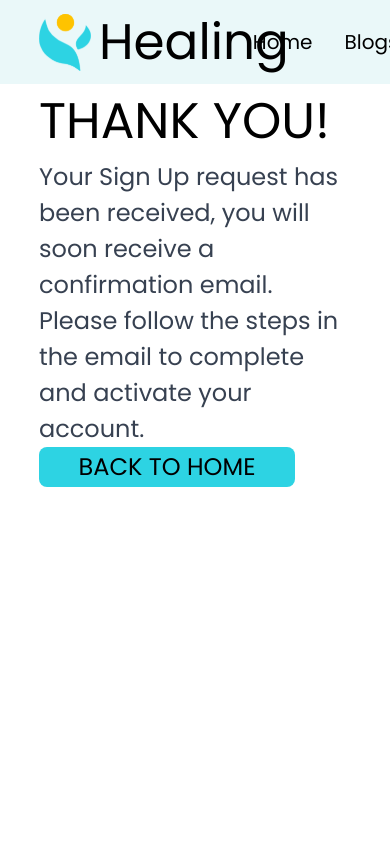
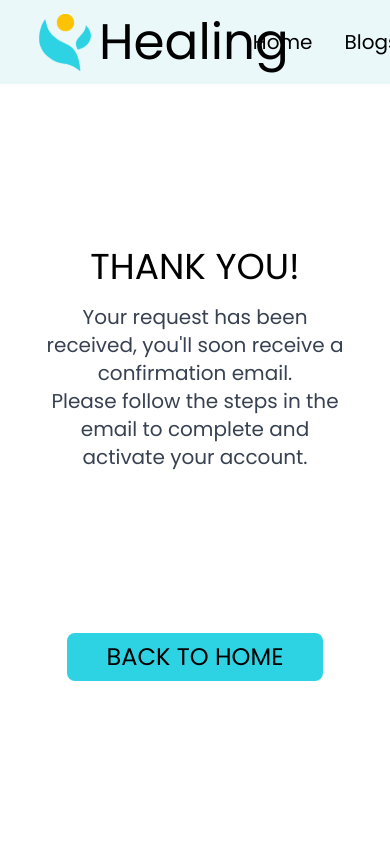
Before and after one commit to AllanSaleh/capstone-project-online-healing, a React (Create React App) app: page / in a window 390 px wide. Shown: the top 844 px of the page. Built offline with nearby package versions, Linux system fonts and the light colour scheme.

Commit message:
ThankYou is now responsive

```diff
--- a/src/App.js
+++ b/src/App.js
@@ -17,7 +17,7 @@ function App() {
     <div>
       <NavBar />
       <ThankYou
-        subtitle={`Your Sign Up request has been received, you will soon receive a confirmation email. \nPlease follow the steps in the email to complete and activate your account.`}
+        subtitle={`Your request has been received, you'll soon receive a confirmation email. \nPlease follow the steps in the email to complete and activate your account.`}
       />
       <Footer />
     </div>
--- a/src/Components/ThankYou/ThankYou.js
+++ b/src/Components/ThankYou/ThankYou.js
@@ -3,12 +3,14 @@ import React from 'react';
 export default function ThankYou({ subtitle }) {
   return (
     <div className="h-firstsection pt-navbar px-sides">
-      <div className="flex flex-col justify-evenly h-1/2">
-        <div className="text-title">THANK YOU!</div>
-        <div className="text-subtitle text-gray-700">
-          {subtitle.split('\n').map((str) => (
-            <p>{str}</p>
-          ))}
+      <div className="text-center lg:text-left flex flex-col justify-evenly items-center lg:items-start h-full lg:h-1/2">
+        <div>
+          <div className="text-4xl lg:text-title">THANK YOU!</div>
+          <div className="text-xl mt-4 lg:text-subtitle text-gray-700">
+            {subtitle.split('\n').map((str) => (
+              <p>{str}</p>
+            ))}
+          </div>
         </div>
         <button
           type="button"
```
